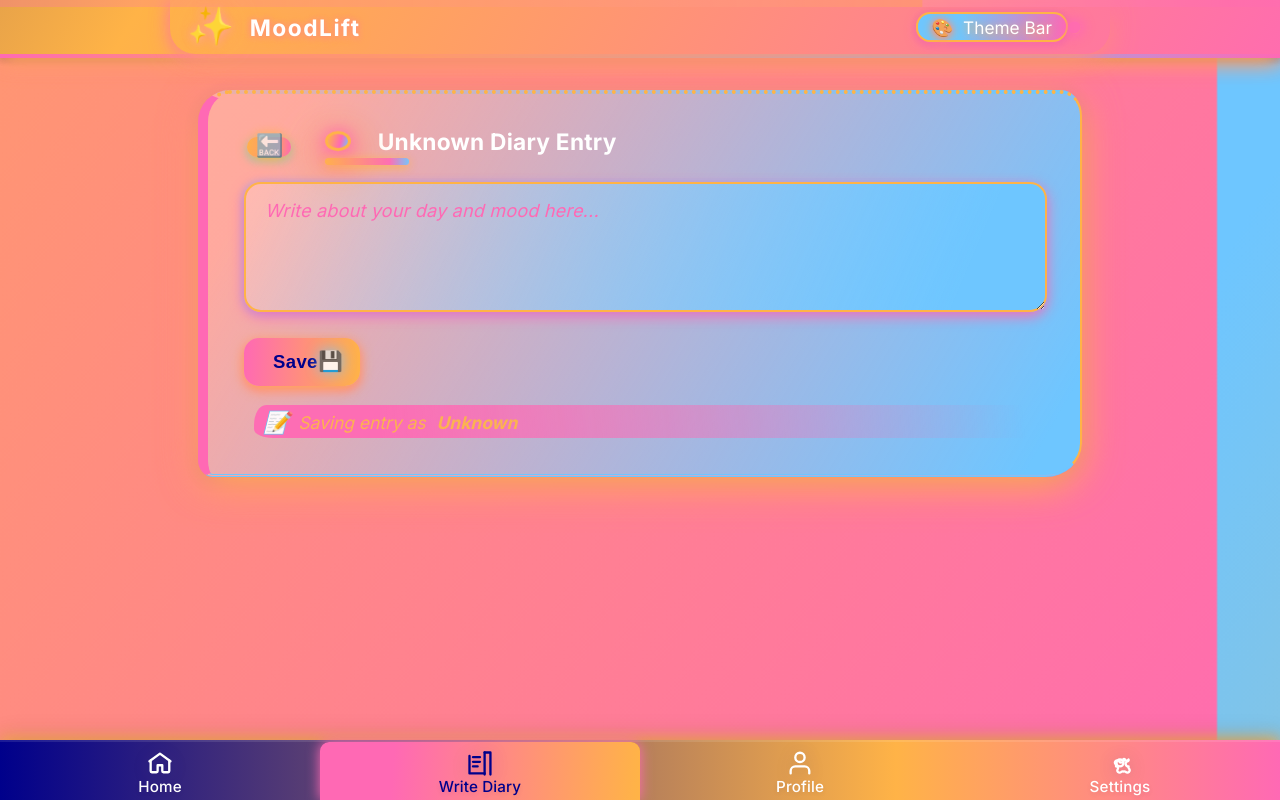
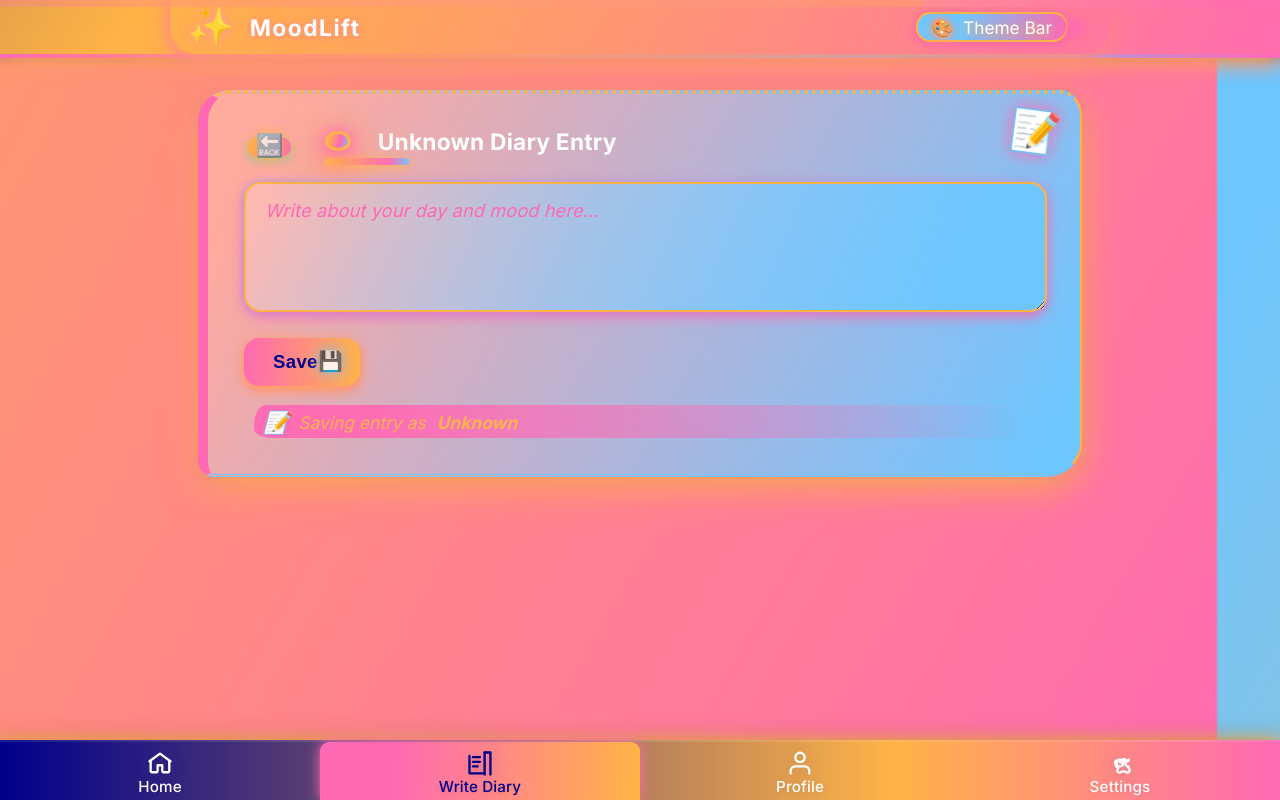
Before and after one commit to Workflow-Manager-admin/moodlift-31236-2a6c0488, a React (Create React App) app in the folder moodlift_app/: page / in a window 1280 px wide. Both pictures are taken after a click on the button "Write Diary". Built offline with nearby package versions, Linux system fonts and the light colour scheme.

Commit message:
Auto-commit: Changes as of 2025-06-05T18:56:49.553810+00:00

```diff
--- a/moodlift_app/src/components/DiaryPage.js
+++ b/moodlift_app/src/components/DiaryPage.js
@@ -2,14 +2,17 @@ import React, { useState, useEffect, useRef } from 'react';
 import './DiaryPage.css';
 
 /**
- * DiaryPage allows user to write and save a mood-tagged diary entry.
- * Adapts styling and placeholder to the current mood with vibrant, animated, mood-specific styles and icons.
+ * DiaryPage allows users to write and save a mood-tagged diary entry.
+ * Styling, classnames, and accents are driven by the `mood` prop for mood vibrance and dynamic vibrancy.
+ * - All main divs and cards use diary-specific classNames (e.g., diary-page-root, diary-card-vibrant).
+ * - A vibrant mood-matching emoji icon and accent are prominently displayed.
+ * - All visual vibrance is controlled via props/state.
+ *
  * Props:
  *   mood: string | null
  *   onSave: function(entry: { mood, text })
  *   onBack: function()
  *
- * The component updates live in response to mood prop changes with DiaryPage-specific styling.
  */
 // PUBLIC_INTERFACE
 function DiaryPage({ mood, onSave, onBack }) {
@@ -17,76 +20,136 @@ function DiaryPage({ mood, onSave, onBack }) {
   const [saving, setSaving] = useState(false);
   const [saveSuccess, setSaveSuccess] = useState(false);
 
-  // Mood details for mood-adaptive coloring, emoji, accent icon
+  // --- Mood details map allows for mood-matching icon/accents and vibrance
   const moodDetails = {
-    happy:   { label: "Happy", emoji: "😄", accent: "⭐", accentLabel: "sparkles" },
-    sad:     { label: "Sad", emoji: "😢", accent: "💧", accentLabel: "raindrop" },
-    excited: { label: "Excited", emoji: "🤩", accent: "🎉", accentLabel: "confetti" },
-    calm:    { label: "Calm", emoji: "🧘", accent: "🌿", accentLabel: "leaf" },
-    energetic: { label: "Energetic", emoji: "⚡", accent: "🔥", accentLabel: "energy" },
-    angry:   { label: "Angry", emoji: "😡", accent: "💥", accentLabel: "explosion" },
-    chill:   { label: "Chill", emoji: "🧊", accent: "❄️", accentLabel: "ice" }
+    happy: {
+      label: "Happy", emoji: "😄", accent: "⭐", accentLabel: "sparkles",
+      accentImg: null // could be a URL in the future
+    },
+    sad: {
+      label: "Sad", emoji: "😢", accent: "💧", accentLabel: "raindrop",
+      accentImg: null
+    },
+    excited: {
+      label: "Excited", emoji: "🤩", accent: "🎉", accentLabel: "confetti",
+      accentImg: null
+    },
+    calm: {
+      label: "Calm", emoji: "🧘", accent: "🌿", accentLabel: "leaf",
+      accentImg: null
+    },
+    energetic: {
+      label: "Energetic", emoji: "⚡", accent: "🔥", accentLabel: "energy",
+      accentImg: null
+    },
+    angry: {
+      label: "Angry", emoji: "😡", accent: "💥", accentLabel: "explosion",
+      accentImg: null
+    },
+    chill: {
+      label: "Chill", emoji: "🧊", accent: "❄️", accentLabel: "ice",
+      accentImg: null
+    }
   };
-  // current mood details object
-  const md = moodDetails[mood] || { label: mood || "Unknown", emoji: "", accent: "📝", accentLabel: "edit" };
+  const md = moodDetails[mood] || {
+    label: mood || "Unknown",
+    emoji: "",
+    accent: "📝",
+    accentLabel: "edit",
+    accentImg: null
+  };
 
-  // Used to add/remove mood class for dynamic vibrancy
-  const rootMoodClass = mood ? `diary-page-root mood-${mood}` : "diary-page-root";
+  // Root class applies unique mood class: e.g. 'diary-page-root mood-happy'
+  const rootMoodClass = `diary-page-root${mood ? ` mood-${mood}` : ''}`;
 
-  // Track mood prop for animation/focus
+  // Track mood prop for potential focus/animation (for future use)
   const prevMoodRef = useRef(mood);
   useEffect(() => {
     if (prevMoodRef.current !== mood) {
-      // Mood changed! Could animate, e.g., add a pop class here
       prevMoodRef.current = mood;
-      // Don't clear entry text on mood change to keep UX happy
     }
   }, [mood]);
 
-  // Saving logic
+  // Save logic: disables form, fakes save delay, then calls onSave
   const handleSave = async () => {
     setSaving(true);
-    // Simulate save latency
     await new Promise(res => setTimeout(res, 800));
     setSaving(false);
     setSaveSuccess(true);
     if (onSave) onSave({ mood, text: entryText });
     setTimeout(() => setSaveSuccess(false), 1100);
-    setEntryText("");
+    setEntryText('');
   };
 
-  // Animated mood accent icon for vibrant effect
+  // Renders the main mood/emoji icon, with unique diary accent for this mood, and the accent "badge" in the card corner.
   function MoodAccentIcon() {
+    // Fallback to emoji if no accentImg, but extensible for image/graphic
     return (
       <span
-        className="diary-mood-icon"
+        className={`diary-mood-icon diary-mood-icon--accent diary-mood-icon--${mood || 'default'}`}
         role="img"
         aria-label={md.accentLabel}
+        title={md.label}
+        style={{
+          // Optionally style for unique vibrance, e.g. filter, border color depending on mood
+          borderColor: 'var(--primary)',
+        }}
       >
         {md.emoji}
       </span>
     );
   }
 
+  // Optionally show an accent image in the card's corner for vibrance
+  function MoodAccentCorner() {
+    // Show a corner emoji/graphic, by default position in upper right
+    if (!md.accent) return null;
+    return (
+      <span
+        className={`diary-card-accent-corner mood-${mood || 'default'}`}
+        aria-label={md.accentLabel}
+        title={`Mood accent: ${md.accentLabel}`}
+        style={{
+          position: 'absolute',
+          top: 16,
+          right: 23,
+          fontSize: '2.13em',
+          zIndex: 9,
+          animation: 'diaryMoodEmojiBounce 1.6s infinite alternate',
+          filter: 'drop-shadow(0 0 7px var(--accent, #FF69B4aa))'
+        }}
+      >
+        {md.accent}
+      </span>
+    );
+  }
+
+  // h2 gets a diary-specific class for targeted styling, textarea and buttons use vibrant/diary classes.
   return (
-    <div className={rootMoodClass} style={{ minHeight: "100vh" }}>
-      <div className="container flex-col gap-lg" style={{ marginTop: 90, marginBottom: 77 }}>
-        <section className="diary-card-vibrant" style={{ minHeight: 263 }}>
-          <div style={{ display: "flex", alignItems: "center", gap: 17, marginBottom: 14 }}>
+    <div className={rootMoodClass} style={{ minHeight: '100vh' }}>
+      <div className="container flex-col gap-lg diary-page-content" style={{ marginTop: 90, marginBottom: 77 }}>
+        <section
+          className={`diary-card-vibrant${mood ? ` diary-card-vibrant--${mood}` : ''}`}
+          style={{ minHeight: 263, position: 'relative' }}
+        >
+          {/* Mood accent in upper right: always visible */}
+          <MoodAccentCorner />
+
+          {/* Header row with back, emoji, and animated underline */}
+          <div className="diary-header-row" style={{ display: "flex", alignItems: "center", gap: 17, marginBottom: 14 }}>
             <button
               className="diary-back-btn"
               type="button"
               onClick={onBack}
               aria-label="Back to main"
             >
-              {/* back icon is handled with ::before in .diary-back-btn */}
               <span style={{ display: "none" }}>Back</span>
             </button>
-            {/* Animated emoji + animated underline */}
-            <div style={{ display: "flex", flexDirection: "column", alignItems: "flex-start" }}>
-              <span style={{ display: "flex", alignItems: "center", gap: 11 }}>
+            <div className="diary-title-box" style={{ display: "flex", flexDirection: "column", alignItems: "flex-start" }}>
+              <span className="diary-title-row" style={{ display: "flex", alignItems: "center", gap: 11 }}>
                 <MoodAccentIcon />
                 <h2
+                  className={`diary-title diary-title--${mood || "default"}`}
                   style={{
                     margin: 0,
                     fontWeight: 800,
@@ -102,8 +165,9 @@ function DiaryPage({ mood, onSave, onBack }) {
               <div className="diary-mood-underline" aria-hidden="true"></div>
             </div>
           </div>
+
           <textarea
-            className="diary-textarea"
+            className={`diary-textarea${mood ? ` diary-textarea--${mood}` : ''}`}
             placeholder={
               mood
                 ? `What's on your mind? Write about your ${md.label.toLowerCase()} day here...`
@@ -114,9 +178,10 @@ function DiaryPage({ mood, onSave, onBack }) {
             onChange={e => setEntryText(e.target.value)}
             disabled={saving}
           />
-          <div style={{ display: 'flex', gap: 11, marginTop: 9 }}>
+
+          <div className="diary-action-row" style={{ display: 'flex', gap: 11, marginTop: 9 }}>
             <button
-              className="diary-save-btn"
+              className={`diary-save-btn${mood ? ` diary-save-btn--${mood}` : ""}`}
               type="button"
               onClick={handleSave}
               disabled={saving || !entryText.trim()}
@@ -130,7 +195,7 @@ function DiaryPage({ mood, onSave, onBack }) {
             )}
           </div>
           {/* Animated "Saving as mood" badge/tag */}
-          <div className="diary-mood-tag">
+          <div className={`diary-mood-tag diary-mood-tag--${mood || 'default'}`}>
             <span role="img" aria-label={md.label + " icon"} style={{ fontSize: "1.25em" }}>
               {md.accent}
             </span>
```
Also changed, not shown: 2 other files (tests, documents, lock files or other folders).
